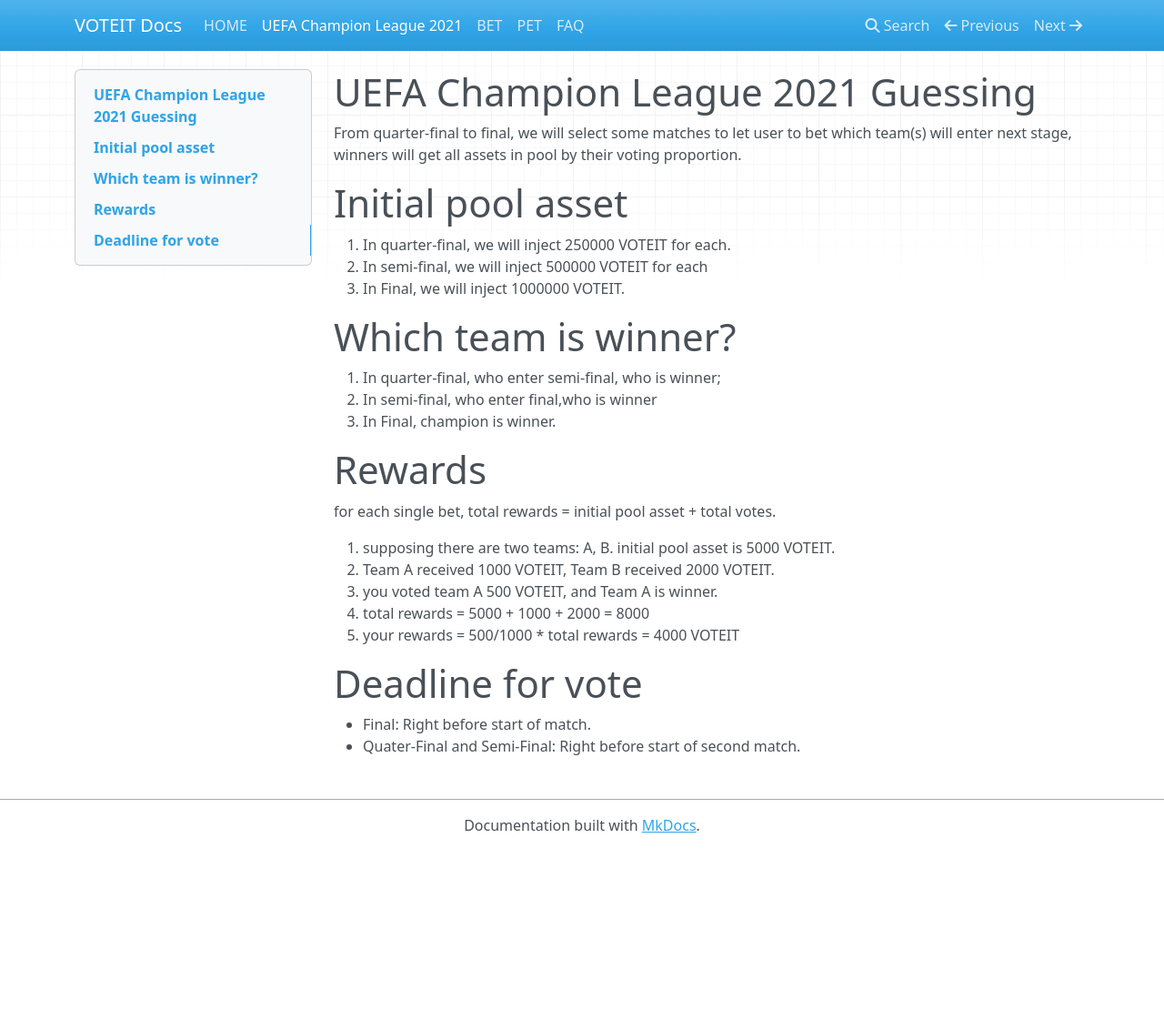
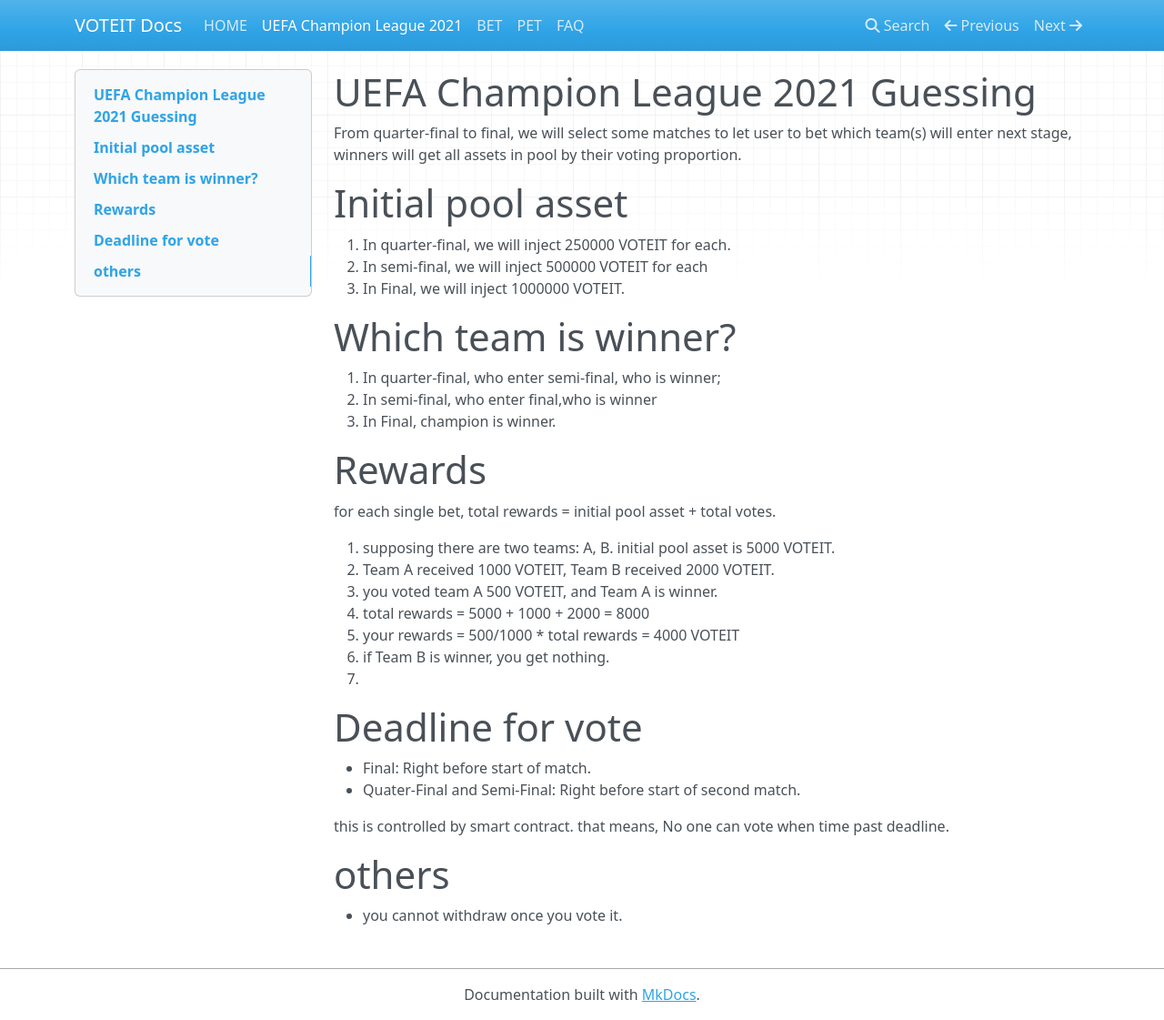
Before and after one commit to voteit-top/voteit, an MkDocs documentation site: the page built from docs/uefa2021.md, in a window 1280 px wide and 1121 px high. Shown: the whole window at 91% size. Built offline with MkDocs 1.6.1, drawn with Linux system fonts in a browser that asks for light colours; nearby versions of some CDN libraries.

Commit message:
Update uefa2021.md

```diff
--- a/docs/uefa2021.md
+++ b/docs/uefa2021.md
@@ -18,7 +18,14 @@ for each single bet, total rewards = initial pool asset + total votes.
 3. you voted team A 500 VOTEIT, and Team A is winner.
 4. total rewards = 5000 + 1000 + 2000 = 8000
 5. your rewards = 500/1000 * total rewards = 4000 VOTEIT
+6. if Team B is winner, you get nothing.
+7.
 # Deadline for vote
 
 + Final:  Right before start of match.
 + Quater-Final and Semi-Final: Right before start of second match.
+
+this is controlled by smart contract. that means, No one can vote when time past deadline.
+
+# others
++ you cannot withdraw once you vote it.
```
